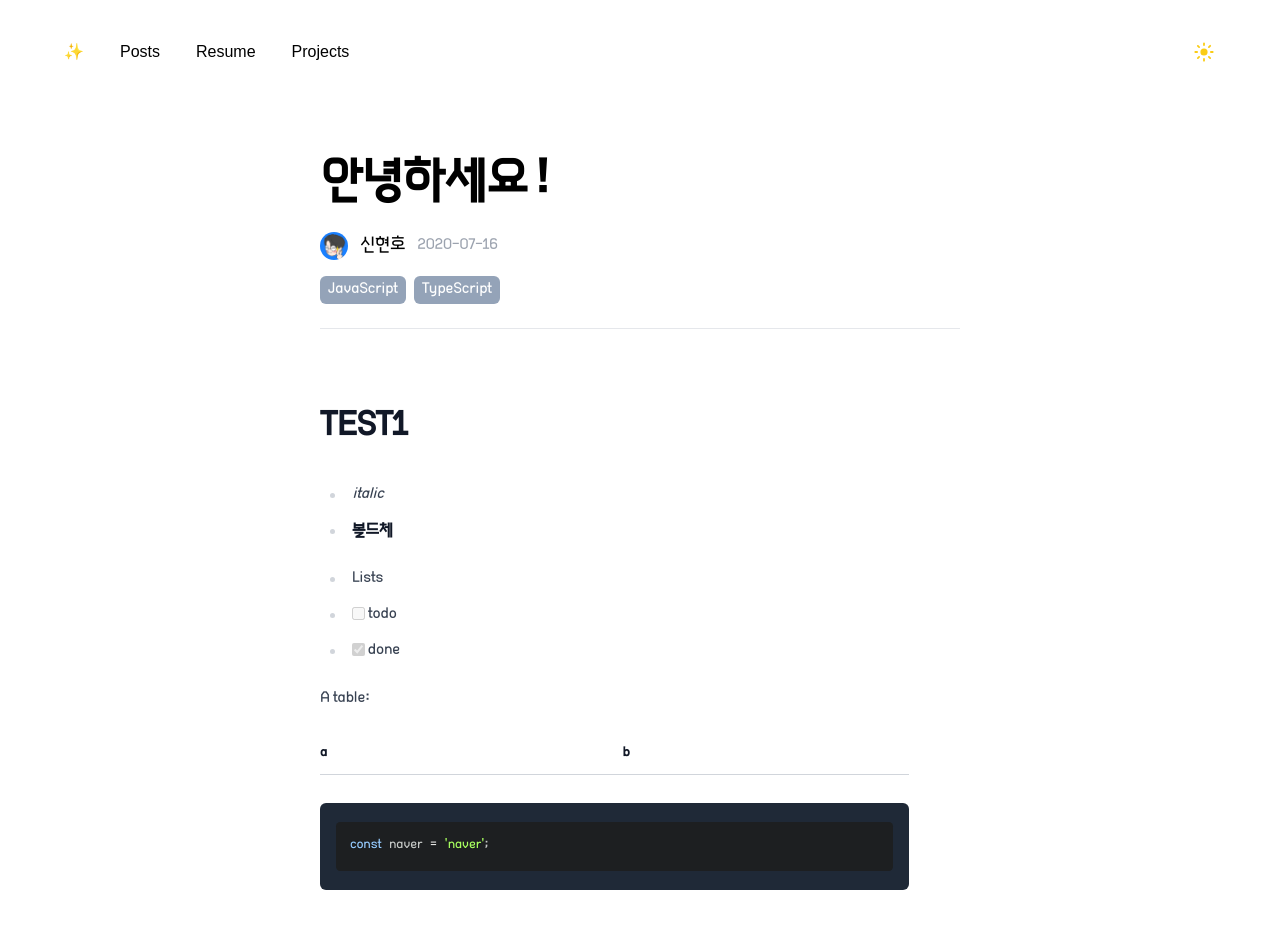
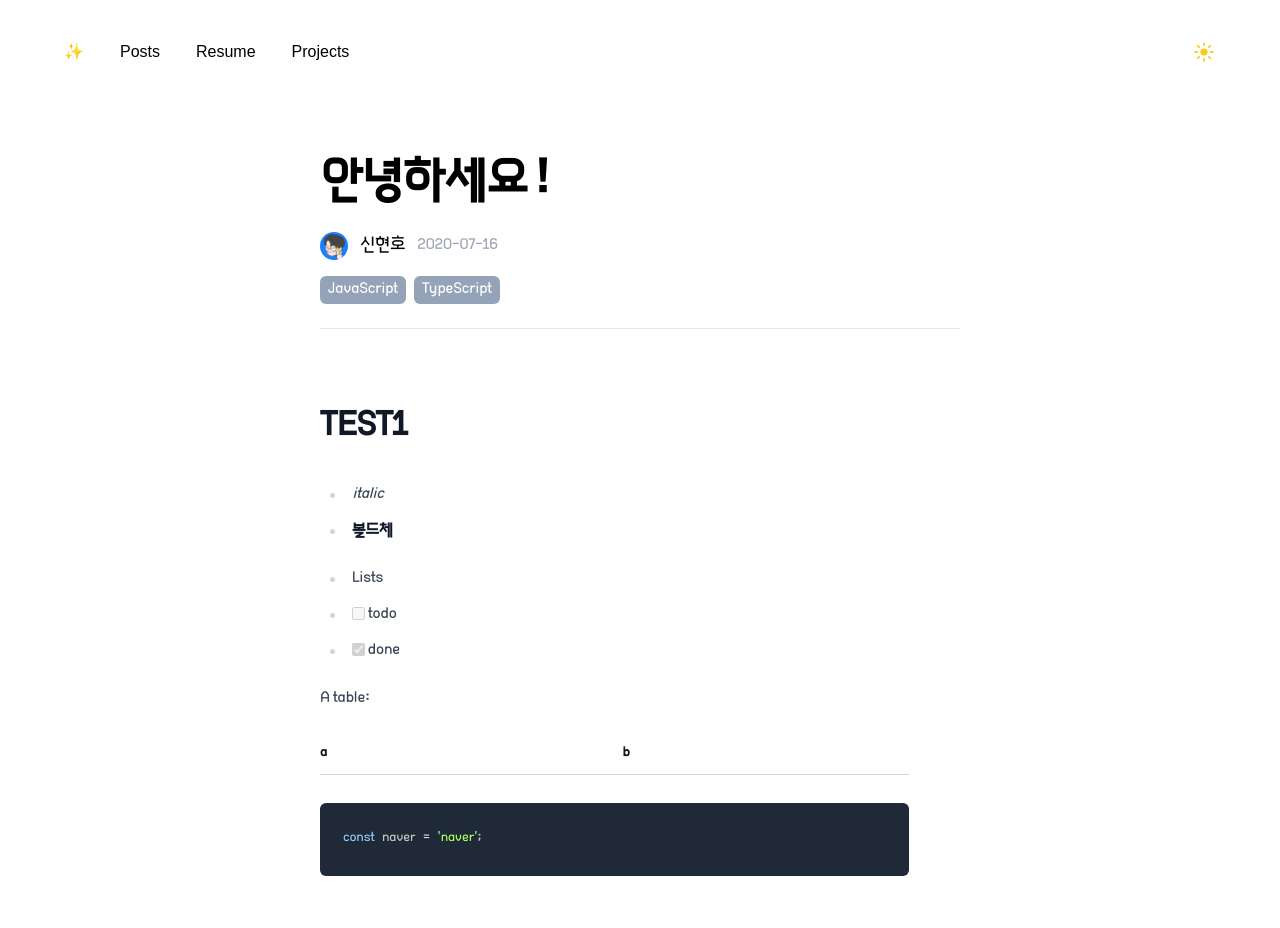
Before and after one commit to SWARVY/Caffhheiene_web, a Next.js app in the folder caffhheiene/: page /posts/1 in a window 1280 px wide. Shown: the top 928 px of the page. Built offline with nearby package versions, Linux system fonts and the light colour scheme; a web font is replaced by a local one.

Commit message:
fix : @tailwindcss/typography 적용에 따른 syntaxhighlighting 커스텀 스타일 수정

```diff
--- a/caffhheiene/src/containers/posts/style/customAtomDark.ts
+++ b/caffhheiene/src/containers/posts/style/customAtomDark.ts
@@ -34,16 +34,14 @@ export default {
     MozHyphens: 'none',
     msHyphens: 'none',
     hyphens: 'none',
-    padding: '1em',
+    padding: '0.5em',
     margin: '.5em 0',
     overflow: 'auto',
     borderRadius: '0.3em',
-    background: '#1d1f21',
   },
   ':not(pre) > code[class*="language-"]': {
-    background: '#1d1f21',
-    padding: '.1em',
-    borderRadius: '.3em',
+    padding: '.0.5em',
+    borderRadius: '0.3em',
   },
   comment: {
     color: '#7C7C7C',
```
